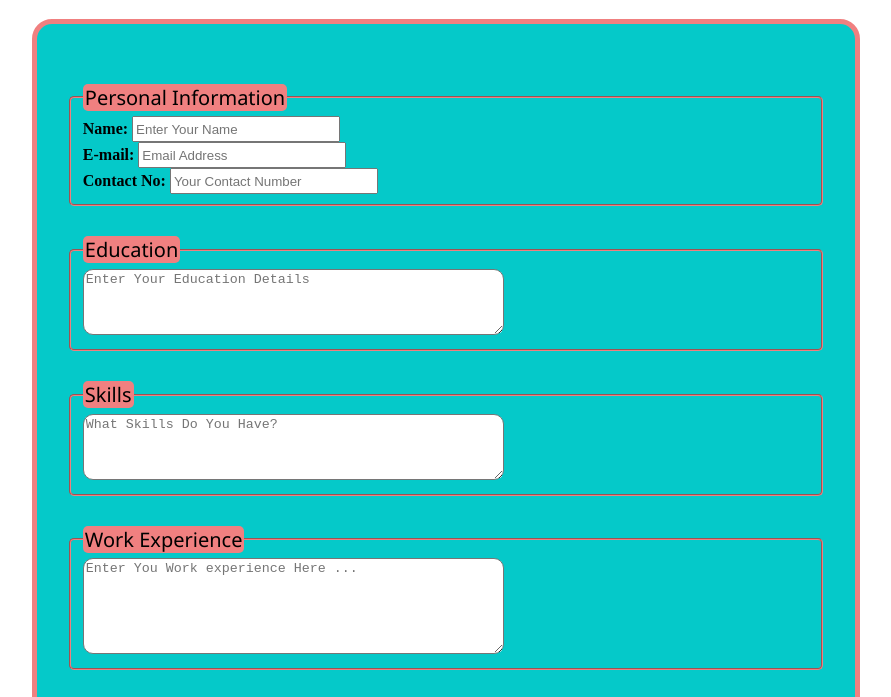
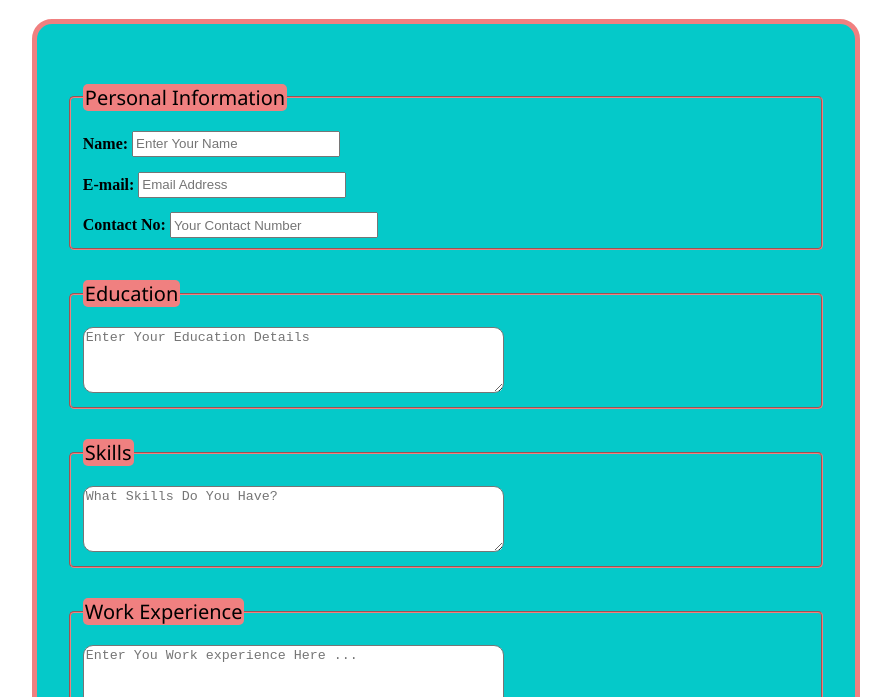
Before and after one commit to Mohidjaved/dynamic-resume-builder, a plain HTML site: page index.html in a window 1280 px wide. Shown: the part 67-764 px from the top of the page, without its empty margins (194-1085 px from the left). Drawn offline with Linux system fonts and the light colour scheme.

Commit message:
Update style.css

```diff
--- a/style.css
+++ b/style.css
@@ -7,6 +7,10 @@
     background-color: rgb(5, 201, 201);
     color: black;
 }
+.resume-container div{
+    padding-top: 2%;
+}
+
 h1 {
     text-align: center;
     font-family: 'Segoe UI', Tahoma, Geneva, Verdana, sans-serif;
```
